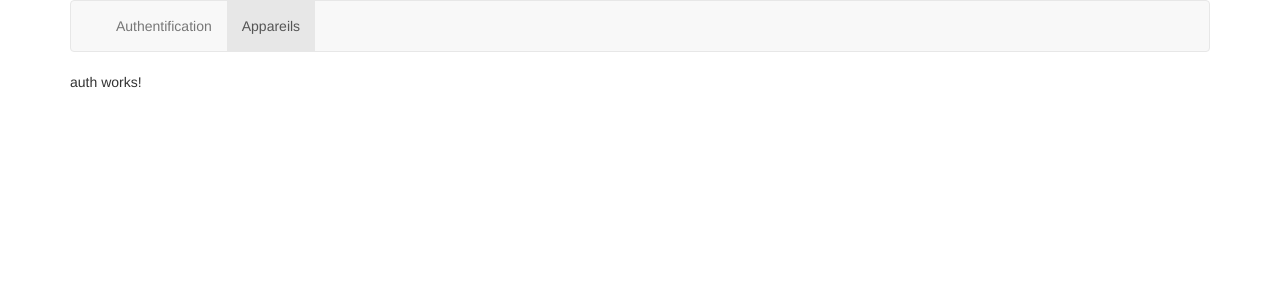
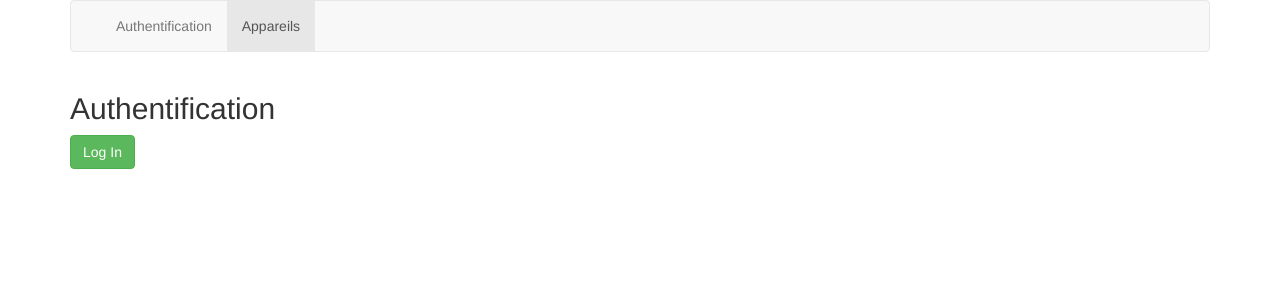
Before and after one commit to LeaDalibard/angular-learning, an Angular app: page /auth in a window 1280 px wide. Shown: the top 300 px of the page. Built offline with nearby package versions, Linux system fonts and the light colour scheme.

Commit message:
User Navigate method from router to change pas on LogIn

```diff
--- a/src/app/auth/auth.component.html
+++ b/src/app/auth/auth.component.html
@@ -1 +1,3 @@
-<p>auth works!</p>
+<h2>Authentification</h2>
+<button class="btn btn-success" *ngIf="!authStatus" (click)="onSignIn()">Log In</button>
+<button class="btn btn-danger" *ngIf="authStatus" (click)="onSignOut()">Log Out</button>
--- a/src/app/auth/auth.component.ts
+++ b/src/app/auth/auth.component.ts
@@ -1,5 +1,6 @@
 import {Component, OnInit} from '@angular/core';
 import {AuthService} from '../services/auth.service';
+import {Router} from '@angular/router';
 
 @Component({
   selector: 'app-auth',
@@ -10,7 +11,7 @@ export class AuthComponent implements OnInit {
 
   authStatus: boolean;
 
-  constructor(private authService: AuthService) {
+  constructor(private authService: AuthService, private router: Router) {
   }
 
   ngOnInit(): void {
@@ -22,6 +23,7 @@ export class AuthComponent implements OnInit {
       ()=>{
         console.log('Sign in successful !');
         this.authStatus=this.authService.isAuth;
+        this.router.navigate(['appareils']);
       }
     );
   }
```
